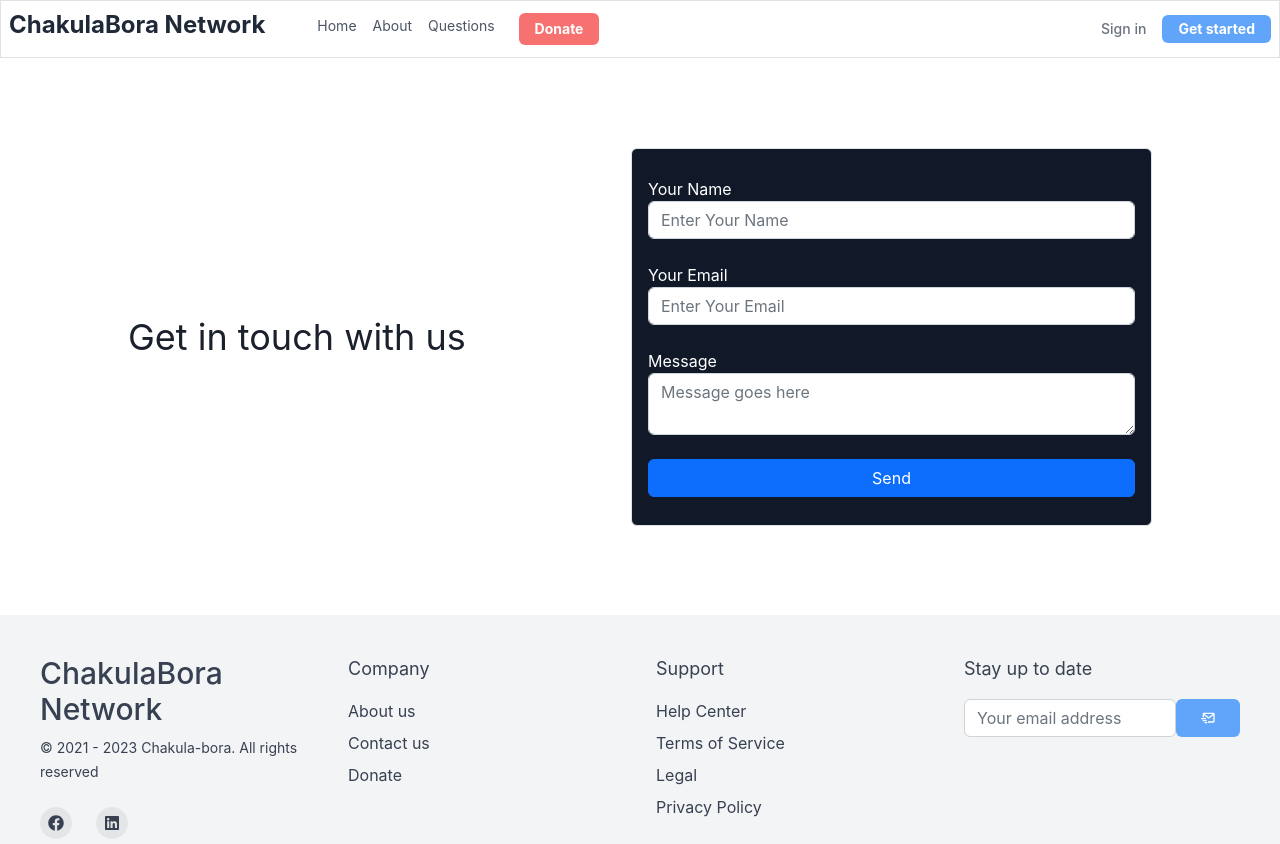
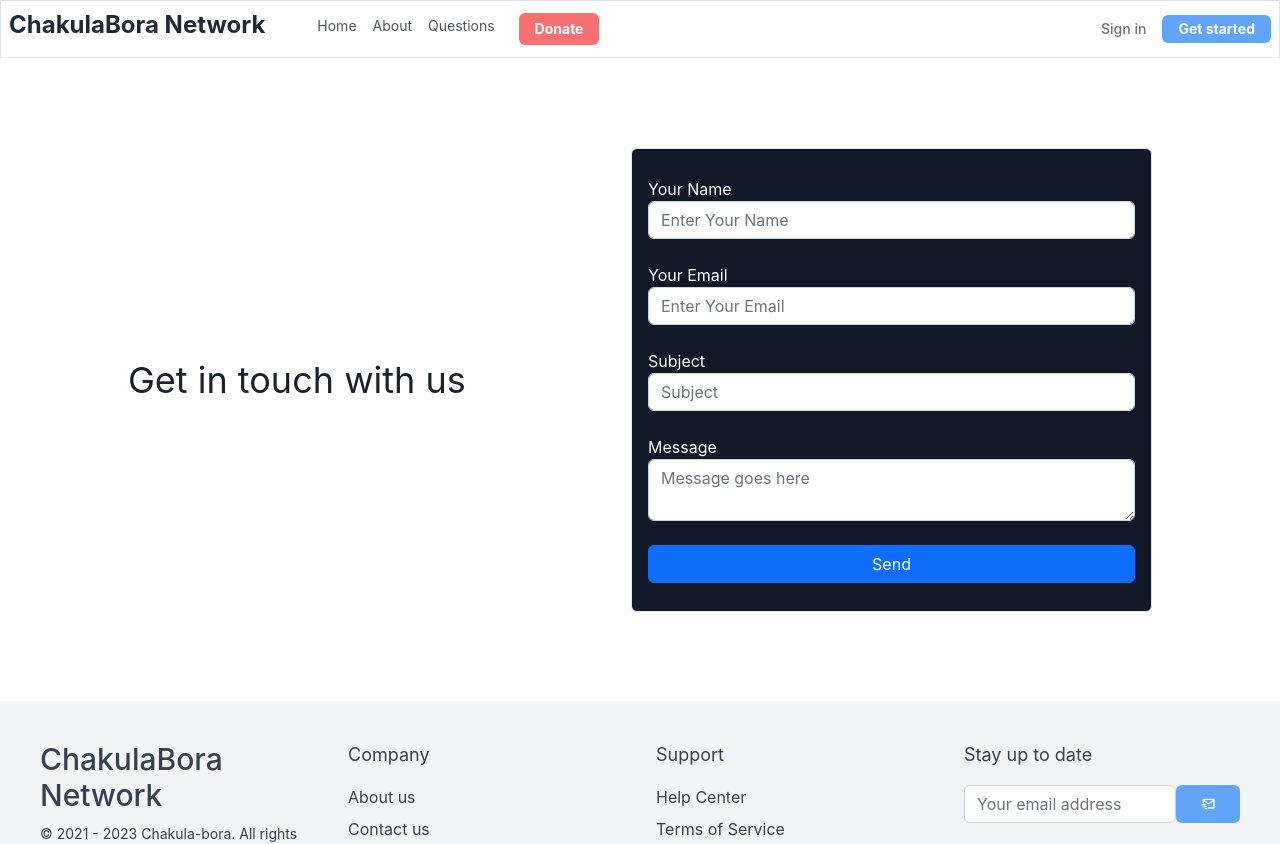
Before and after one commit to uchman005/chakulabora, a Next.js app: page /contact in a window 1280 px wide. Shown: the top 844 px of the page. Built offline with nearby package versions, Linux system fonts and the light colour scheme.

Commit message:
Worked on the contact form and it's attendant components

```diff
--- /dev/null
+++ b/models/Contact.ts
@@ -0,0 +1,21 @@
+import mongoose, { Schema, model, models } from "mongoose";
+import { IContact } from "../interface";
+import moment from "moment";
+let now = moment().format("LLL");
+mongoose.Promise = global.Promise;
+
+const ContactSchema: Schema = new Schema({
+  email: String,
+  name: String,
+  message: String,
+  subject: String,
+  time: { type: String, default: now },
+});
+try {
+  delete models.Contact;
+} catch (err) {
+  console.log(err);
+}
+const Contact = model<IContact>("Contact", ContactSchema);
+
+export default Contact;
--- a/models/Subscribe.ts
+++ b/models/Subscribe.ts
@@ -2,8 +2,6 @@ import mongoose, { Schema, model, models } from "mongoose";
 import { ISubscriber } from "../interface";
 import moment from "moment";
 let now = moment().format("LLL");
-mongoose.Promise = global.Promise;
-
 mongoose.Promise = global.Promise;
 
 const SubscriberSchema: Schema = new Schema({
--- a/models/index.ts
+++ b/models/index.ts
@@ -3,6 +3,7 @@ import User from "./User";
 import Post from "./Post";
 import Answer from "./Answer";
 import Subscriber from "./Subscribe";
+import Contact from "./Contact";
 const { MONGODB_URL_LOCAL } = process.env;
 
 export const dbCon = async () => {
@@ -26,5 +27,6 @@ export const dbCon = async () => {
     Post,
     Answer,
     Subscriber,
+    Contact
   };
 };
--- a/src/components/Contact.tsx
+++ b/src/components/Contact.tsx
@@ -1,24 +1,109 @@
+import { ChangeEvent, FormEvent, useState } from "react"
+import { useToast } from "@chakra-ui/react"
 export default function Contact() {
+    const [formData, setFormData] = useState({
+        name: '',
+        email: '',
+        message: '',
+        subject: '',
+    });
+    const toast = useToast();
+    const handleChange = (e: ChangeEvent<HTMLInputElement | HTMLTextAreaElement>) => {
+        setFormData((prev) => {
+            const { name, value } = e.target;
+            return { ...prev, [name]: value }
+        })
+    }
+    const handleSubmit = (e: FormEvent<HTMLFormElement>) => {
+        e.preventDefault();
+        fetch('/api/users/contact', {
+            method: 'POST',
+            headers: {
+                'Content-Type': 'application/json',
+            },
+            body: JSON.stringify(formData)
+        })
+            .then(res => res.json())
+            .then(data => {
+                if (data) {
+                    toast({
+                        title: 'Message Sent',
+                        description: "Your messagge was sent successfully, we'll reply to you soon",
+                        status: 'success',
+                        duration: 5000,
+                        isClosable: true,
+                        position: "top",
+                        size: { width: '300', height: '200' },
+                        variant: 'top-accent'
+                    })
+                    setFormData({
+                        name: '',
+                        email: '',
+                        subject: '',
+                        message: ''
+                    })
+                } else {
+                    toast({
+                        title: 'Message failed to send',
+                        description: 'Something went wrong on our end, retry in a few minutes',
+                        status: 'warning',
+                        duration: 5000,
+                        isClosable: true,
+                        position: "top",
+                        size: { width: '300', height: '200' },
+                        variant: 'top-accent'
+                    })
+                    setFormData({
+                        name: '',
+                        email: '',
+                        subject: '',
+                        message: ''
+                    })
+                }
+            }).catch((error) =>{
+                toast({
+                    title: 'Message failed to send',
+                    description: 'Something went wrong on our end'+ error.message,
+                    status: 'warning',
+                    duration: 5000,
+                    isClosable: true,
+                    position: "top",
+                    size: { width: '300', height: '200' },
+                    variant: 'top-accent'
+                })
+                setFormData({
+                    name: '',
+                    email: '',
+                    subject: '',
+                    message: ''
+                })
+
+            })
+    }
     return (
         <div className='flex flex-col md:flex-row gap-3 items-center justify-center my-[7%] mx-[7%] px-[3%]' >
             <div className='flex-1 md:text-2xl lg:text-4xl'>
                 Get in touch with us
             </div>
             <div className='flex-1 border rounded-md px-3 py-7 bg-gray-900 text-white'>
-                <form className='flex flex-col gap-4'>
+                <form className='flex flex-col gap-4' onSubmit={handleSubmit}>
                     <div className='form-group'>
                         <label>Your Name</label>
-                        <input type='text' name='name' className='form-control' placeholder='Enter Your Name' />
+                        <input type='text' name='name' className='form-control' placeholder='Enter Your Name' onChange={handleChange} value={formData.name} required />
                     </div>
                     <div className='form-group'>
                         <label>Your Email</label>
-                        <input type='email' name='name' className='form-control' placeholder='Enter Your Email' />
+                        <input type='email' name='email' className='form-control' placeholder='Enter Your Email' onChange={handleChange} value={formData.email} required />
+                    </div>
+                    <div className='form-group'>
+                        <label>Subject</label>
+                        <input type='text' name='subject' className='form-control' placeholder='Subject' onChange={handleChange} value={formData.subject} required />
                     </div>
                     <div className='form-group'>
                         <label>Message</label>
-                        <textarea className='form-control' placeholder='Message goes here'></textarea>
+                        <textarea className='form-control' name="message" placeholder='Message goes here' onChange={handleChange} value={formData.message} required></textarea>
                     </div>
-                    <button type='button' className='btn rounded-lg btn-primary hover:bg-blue-300 active:bg-blue-300 text-white btn-block'>Send</button>
+                    <button type='submit' className='btn rounded-lg btn-primary hover:bg-blue-300 active:bg-blue-300 text-white btn-block'>Send</button>
                 </form>
             </div>
         </div>
--- /dev/null
+++ b/src/pages/api/users/contact.ts
@@ -0,0 +1,41 @@
+import { NextApiRequest, NextApiResponse } from "next";
+import { dbCon } from "../../../../models";
+import { ResponseFunctions } from "../../../../interface";
+import SendMail from "../../../../lib/send-mail";
+
+const subscribe = async (req: NextApiRequest, res: NextApiResponse) => {
+  const method: keyof ResponseFunctions = req.method as keyof ResponseFunctions;
+  if (method === "POST") {
+    const data = req.body;
+
+    const { Contact } = await dbCon();
+    let user;
+    let { email, name, message, subject } = data;
+    try {
+      user = new Contact({
+        email: email,
+        name: name,
+        message: message,
+        subject: subject,
+      });
+      subject += " From Chakulabora Network";
+      message += "\n ";
+      message += "fjrom ";
+      message += email;
+      let html = `<div>
+      <h1>${subject}</h1>
+      <p>${message}</p>
+      </div>`;
+      await user.save();
+      SendMail("marcel.uchenna.g20@gmail.com", subject, message, html);
+      SendMail("trish@passionofhope.org", subject, message, html);
+      res.status(200).json({ message: "Successfully Sent" });
+    } catch (err) {
+      res.status(200).json(null);
+    }
+  } else
+    res
+      .status(400)
+      .json({ error: `No Response for This ${req.method} Request` });
+};
+export default subscribe;
```
Also changed, not shown: interface/index.ts (+7 -0 lines).
